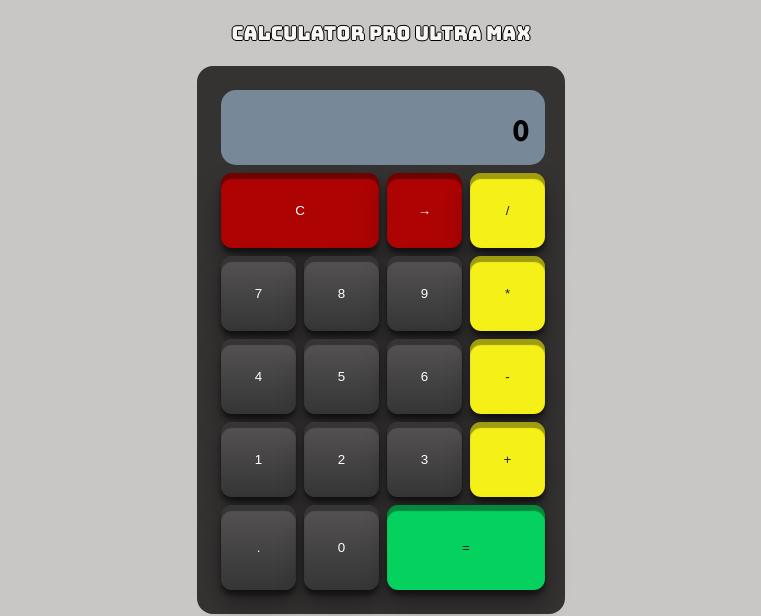
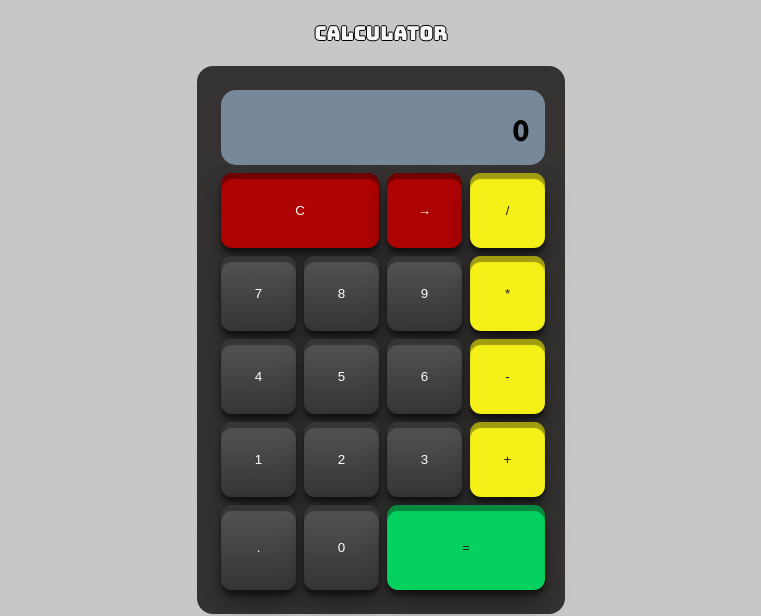
Before and after one commit to Ivanisho/calculadora-precurso, a plain HTML site: page public/index.html in a window 1280 px wide. Shown: the top 616 px of the page, without its empty margins (259-1020 px from the left). Drawn offline with Linux system fonts and the light colour scheme.

Commit message:
Modified the title

```diff
--- a/public/index.html
+++ b/public/index.html
@@ -17,7 +17,7 @@
 <body style="overflow-x:hidden; overflow-y:hidden">
   <div class="container">
     <header>
-      <p> Calculator Pro ultra max </p>
+      <p> calculator</p>
     </header>
 
     <div class="calculator">
```
